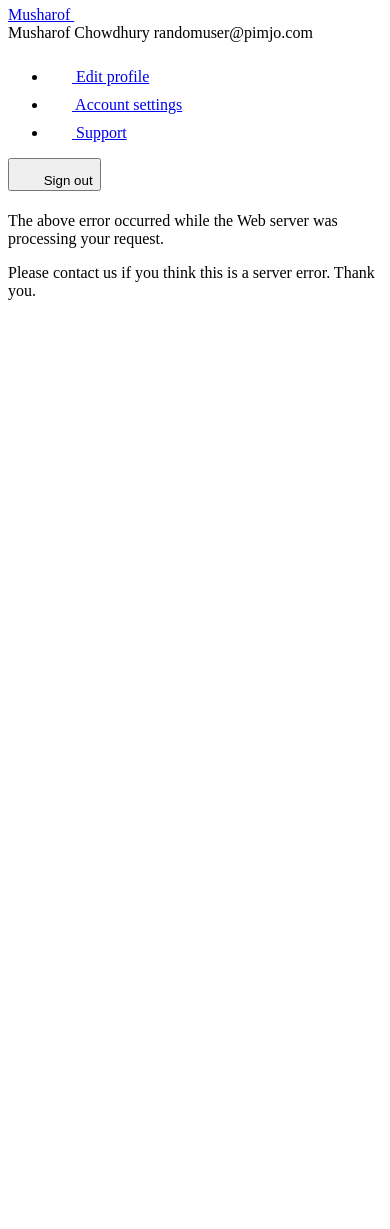
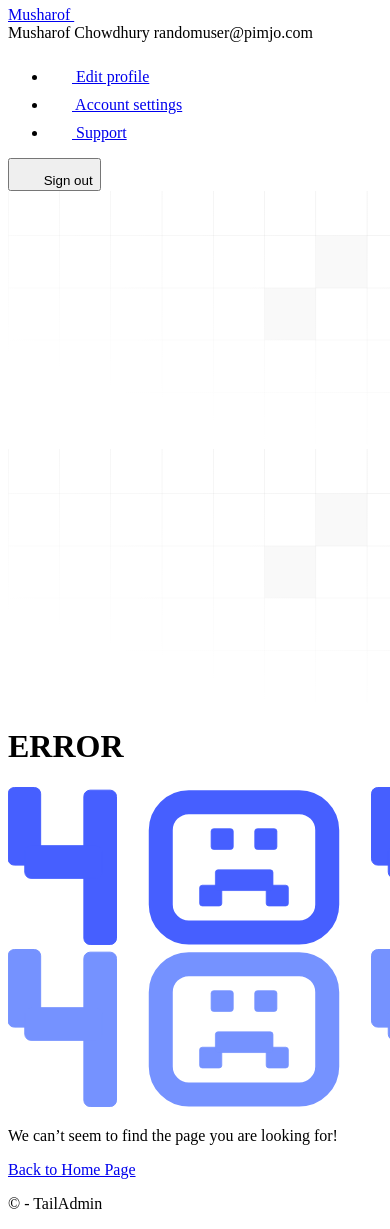
Before and after one commit to fanovi/TherapyCRM, a Yii app: template frontend/views/site/error.php in a window 390 px wide; the page is wider, and only the part inside the window is pictured. Shown: the part 2552-3781 px from the top of that part. Before the commit the page ends 2852 px from the top of that part, so only its background shows below. Run offline with PHP 8.4 and a stand-in for Yii, Linux system fonts and the light colour scheme; the template is opened without the code that fills it, so the values that code supplies are empty; some libraries are stand-ins or nearby versions.

Commit message:
pgina 404

```diff
--- a/frontend/views/site/error.php
+++ b/frontend/views/site/error.php
@@ -1,27 +1,44 @@
 <?php
+use yii\helpers\Url;
+?>
 
-/** @var yii\web\View $this */
-/** @var string $name */
-/** @var string $message */
-/** @var Exception $exception */
+<!-- ===== Common Grid Shape Start ===== -->
+<div class="absolute right-0 top-0 -z-1 w-full max-w-[250px] xl:max-w-[450px]">
+    <img src="<?= Url::to('@web/images/shape/grid-01.svg') ?>" alt="grid" />
+</div>
+<div
+    class="absolute bottom-0 left-0 -z-1 w-full max-w-[250px] rotate-180 xl:max-w-[450px]">
+    <img src="<?= Url::to('@web/images/shape/grid-01.svg') ?>" alt="grid" />
+</div>
 
-use yii\helpers\Html;
+<!-- ===== Common Grid Shape End ===== -->
 
-$this->title = $name;
-?>
-<div class="site-error">
+<!-- Centered Content -->
+<div class="mx-auto w-full max-w-[242px] text-center sm:max-w-[472px]">
+    <h1
+        class="mb-8 text-title-md font-bold text-gray-800 dark:text-white/90 xl:text-title-2xl">
+        ERROR
+    </h1>
 
-    <h1><?= Html::encode($this->title) ?></h1>
+    <img src="<?= Url::to('@web/images/error/404.svg') ?>" alt="404" class="dark:hidden" />
+    <img
+        src="<?= Url::to('@web/images/error/404-dark.svg') ?>"
+        alt="404"
+        class="hidden dark:block" />
 
-    <div class="alert alert-danger">
-        <?= nl2br(Html::encode($message)) ?>
-    </div>
-
-    <p>
-        The above error occurred while the Web server was processing your request.
-    </p>
-    <p>
-        Please contact us if you think this is a server error. Thank you.
+    <p
+        class="mb-6 mt-10 text-base text-gray-700 dark:text-gray-400 sm:text-lg">
+        We can’t seem to find the page you are looking for!
     </p>
 
+    <a
+        href="<?= Url::home(true) ?>"
+        class="inline-flex items-center justify-center rounded-lg border border-gray-300 bg-white px-5 py-3.5 text-sm font-medium text-gray-700 shadow-theme-xs hover:bg-gray-50 hover:text-gray-800 dark:border-gray-700 dark:bg-gray-800 dark:text-gray-400 dark:hover:bg-white/[0.03] dark:hover:text-gray-200">
+        Back to Home Page
+    </a>
 </div>
+<!-- Footer -->
+<p
+    class="absolute bottom-6 left-1/2 -translate-x-1/2 text-center text-sm text-gray-500 dark:text-gray-400">
+    &copy; <span id="year"></span> - TailAdmin
+</p>
```
Also changed, not shown: frontend/controllers/SiteController.php (+12 -0 lines), frontend/views/layouts/error.php (added, +54 -0 lines).
